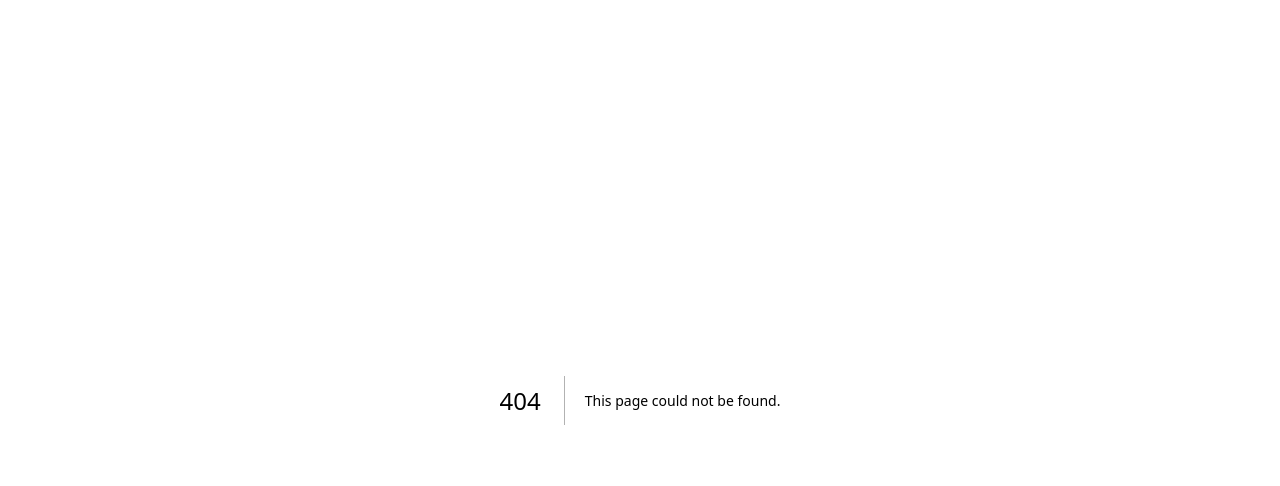
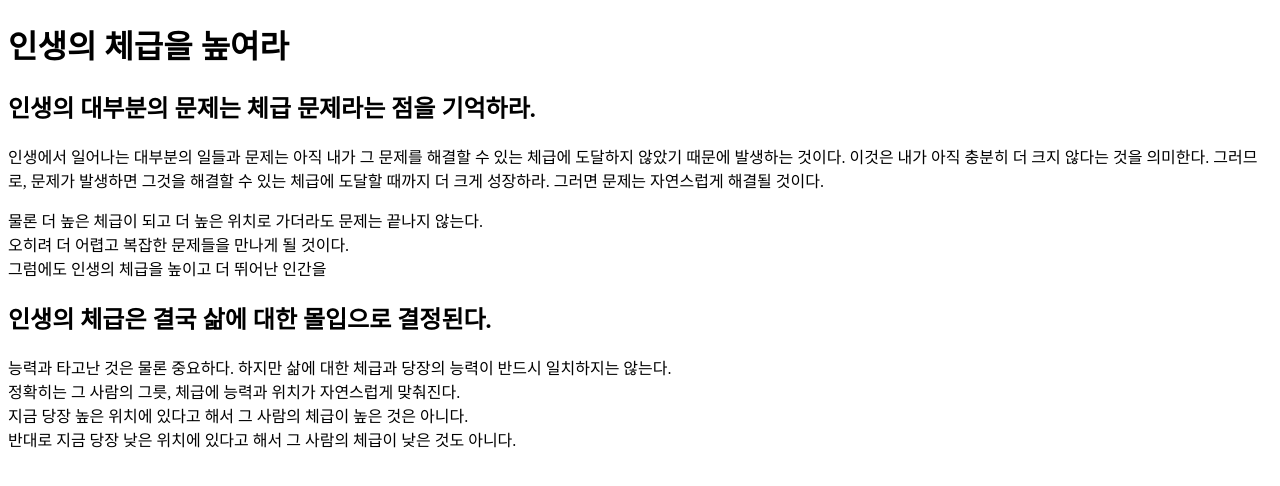
Before and after one commit to sysmae/principles, a Next.js app: page /life/meaning/4 in a window 1280 px wide. Before the commit this address had no page. Shown: the top 486 px of the page. Built offline with nearby package versions, Linux system fonts and the light colour scheme.

Commit message:
체급론

```diff
--- /dev/null
+++ b/pages/life/meaning/4.mdx
@@ -0,0 +1,16 @@
+# 인생의 체급을 높여라
+
+## 인생의 대부분의 문제는 체급 문제라는 점을 기억하라.
+
+인생에서 일어나는 대부분의 일들과 문제는 아직 내가 그 문제를 해결할 수 있는 체급에 도달하지 않았기 때문에 발생하는 것이다. 이것은 내가 아직 충분히 더 크지 않다는 것을 의미한다. 그러므로, 문제가 발생하면 그것을 해결할 수 있는 체급에 도달할 때까지 더 크게 성장하라. 그러면 문제는 자연스럽게 해결될 것이다.
+
+물론 더 높은 체급이 되고 더 높은 위치로 가더라도 문제는 끝나지 않는다.
+오히려 더 어렵고 복잡한 문제들을 만나게 될 것이다.
+그럼에도 인생의 체급을 높이고 더 뛰어난 인간을
+
+## 인생의 체급은 결국 삶에 대한 몰입으로 결정된다.
+
+능력과 타고난 것은 물론 중요하다. 하지만 삶에 대한 체급과 당장의 능력이 반드시 일치하지는 않는다.
+정확히는 그 사람의 그릇, 체급에 능력과 위치가 자연스럽게 맞춰진다.
+지금 당장 높은 위치에 있다고 해서 그 사람의 체급이 높은 것은 아니다.
+반대로 지금 당장 낮은 위치에 있다고 해서 그 사람의 체급이 낮은 것도 아니다.
--- a/pages/life/mindset/_meta.json
+++ b/pages/life/mindset/_meta.json
@@ -1,5 +1,5 @@
 {
-  "1":"승자 마인드셋",
-  "2":"행운 마인드셋",
-  "3":"성장 마인드셋"
+  "1": "승자 마인드셋을 체화하라",
+  "2": "행운 마인드셋을 체화하라",
+  "3": "성장 마인드셋을 체화하라"
 }
```
Also changed, not shown: pages/life/meaning/_meta.json (+4 -3 lines), pages/life/routine/1.mdx (+5 -6 lines).
